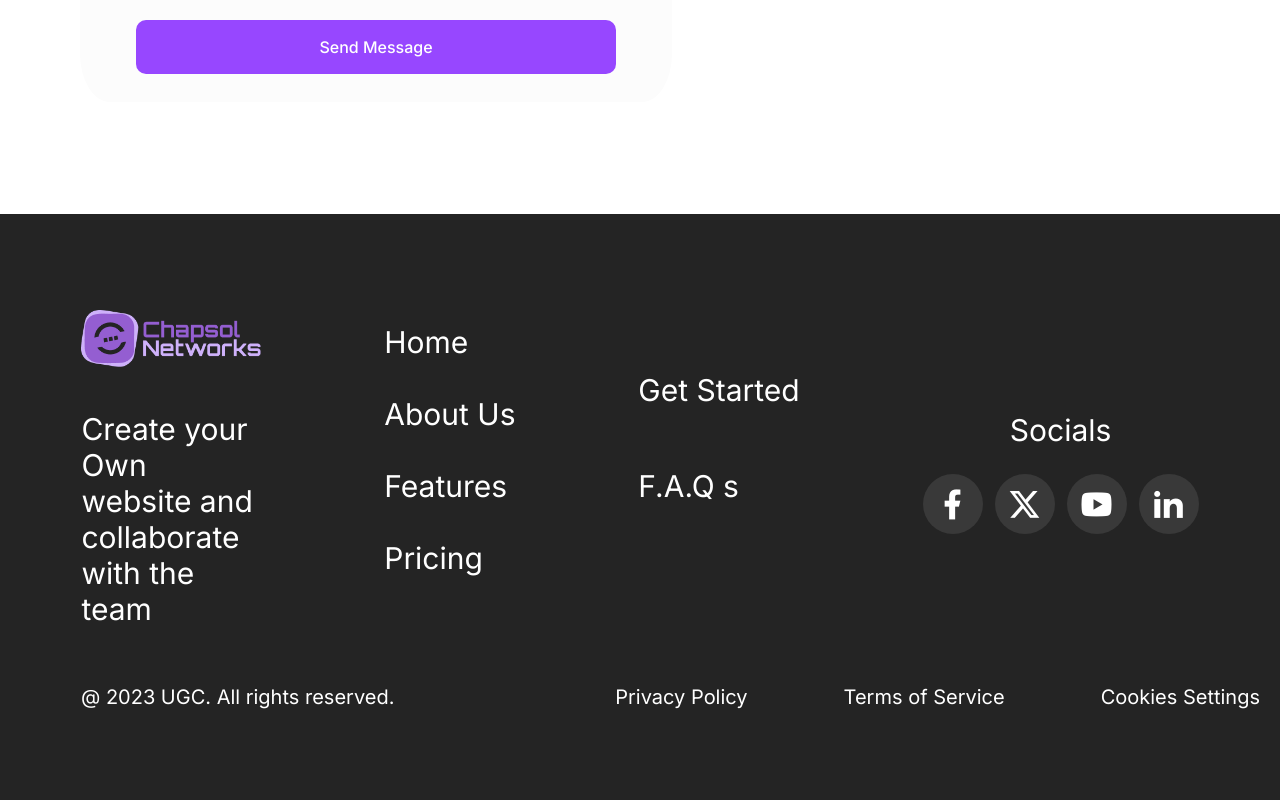
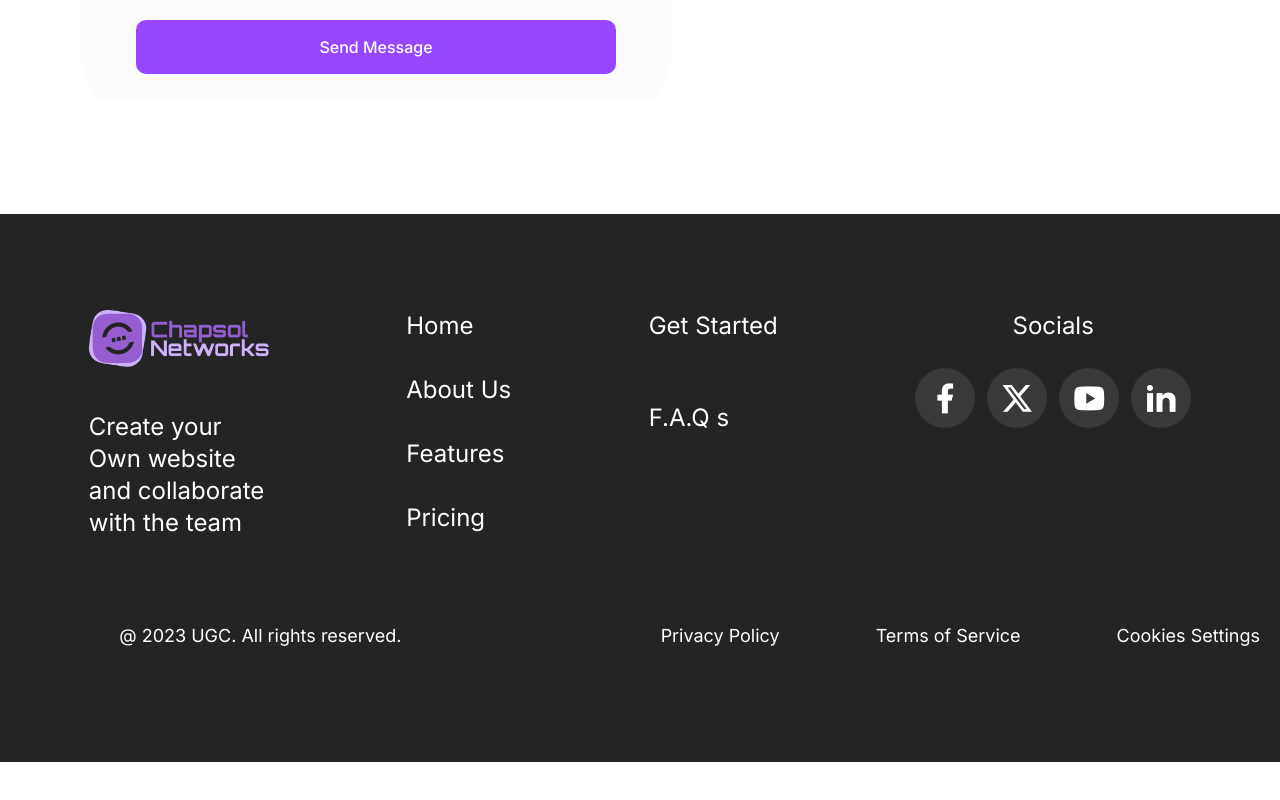
Before and after one commit to GoodboyBadvibes/Chapsol, a Next.js app: page / in a window 1280 px wide. Shown: the part 4856-5656 px from the top of the page. After the commit the page ends 5618 px from the top, so only its background shows below. Built offline with nearby package versions, Linux system fonts and the light colour scheme.

Commit message:
rearranged footer

```diff
--- a/src/app/components/Footer.js
+++ b/src/app/components/Footer.js
@@ -7,34 +7,34 @@ const Footer = () => {
   return (
     <div className=' px-5 sm:' style={{backgroundColor:'rgb(36,36,36)', color:'white',}}>
 
-      <div className=' pt-24 md:flex justify-around items-center m-auto text-center md:text-start'>
+      <div className=' pt-24 md:flex justify-around  m-auto text-center md:text-start'>
         <div style={{width:'180px'}} className='m-auto pb-20 md:pb-0 md:m-0 '>
           <Image src={'/logo.png'} width={180} height={200} className=' items-center m-auto md:m-0 md:items-start'/>
-          <h2 className='text-3xl pt-11 hidden md:block'>Create your Own website and collaborate with the team</h2>
+          <h2 className='text-2xl pt-11 hidden md:block'>Create your Own website and collaborate with the team</h2>
 
         </div>
 
 
         <div className=' '>
-          <Link href={'/'} className=' text-xl sm:text-3xl pb-9' ><h2>Home</h2></Link> <br />
+          <Link href={'/'} className=' text-xl sm:text-2xl pb-9' ><h2>Home</h2></Link> <br />
 
-          <Link href={'/'} className='text-xl sm:text-3xl pb-9' ><h2>About Us</h2></Link> <br />
+          <Link href={'/'} className='text-xl sm:text-2xl pb-9' ><h2>About Us</h2></Link> <br />
 
-          <Link href={'/'} className='text-xl sm:text-3xl pb-9' ><h2>Features</h2></Link> <br />
+          <Link href={'/'} className='text-xl sm:text-2xl pb-9' ><h2>Features</h2></Link> <br />
 
-          <Link href={'/'} className='text-xl sm:text-3xl pb-9' ><h2>Pricing</h2></Link> <br />
+          <Link href={'/'} className='text-xl sm:text-2xl pb-9' ><h2>Pricing</h2></Link> <br />
 
         </div>
 
         <div className=' '>
-          <Link href={'/'} ><h2 className='text-xl sm:text-3xl pb-9'>Get Started</h2></Link> <br />
+          <Link href={'/'} ><h2 className='text-xl sm:text-2xl pb-9'>Get Started</h2></Link> <br />
 
-          <Link href={'/'} ><h2 className='text-xl sm:text-3xl pb-9'>F.A.Q s</h2></Link> <br />
+          <Link href={'/'} ><h2 className='text-xl sm:text-2xl pb-9'>F.A.Q s</h2></Link> <br />
 
         </div>
 
         <div className=' text-center'>
-          <h3 className='text-xl sm:text-3xl pb-9 '>Socials</h3>
+          <h3 className='text-xl sm:text-2xl pb-9 '>Socials</h3>
 
          <div className='flex gap-3 justify-center items-center'>
          <Link href={'/'} ><i className='ri-facebook-fill text-4xl rounded-full p-3' style={{backgroundColor:'#393939'}}></i></Link>
@@ -51,7 +51,7 @@ const Footer = () => {
 
       </div>
 
-      <div className=' sm:flex justify-start items-center gap-40 text-xl pt-14 pb-28 m-auto'>
+      <div className=' sm:flex justify-start items-center gap-40 text-lg pt-14 pb-28 m-auto'>
         <p className='pb-12 sm:pb-0 text-center m-auto'>
            @ 2023 UGC. All rights reserved.
         </p>
```
